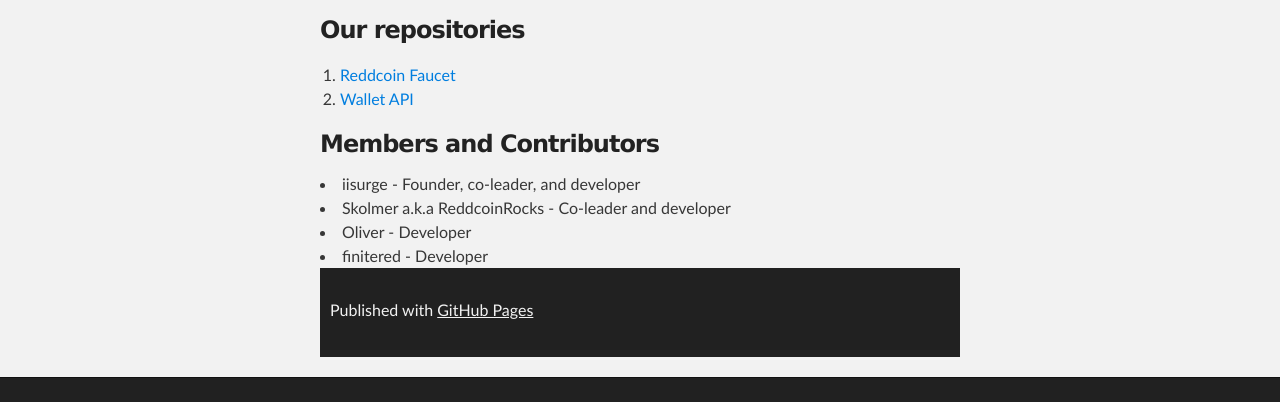
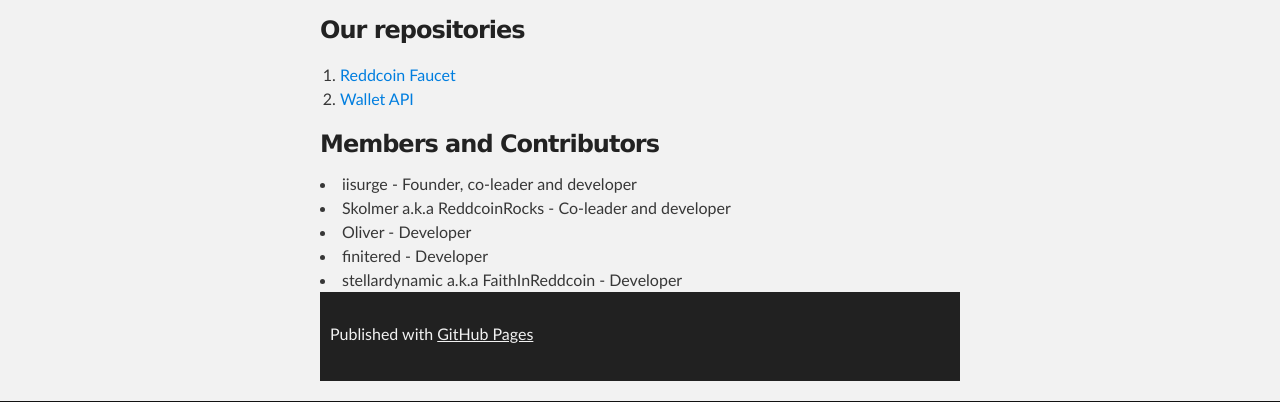
Before and after one commit to Reddhead-devs/reddhead-devs.github.io, a plain HTML site: page index.html in a window 1280 px wide. Shown: the part 660-1062 px from the top of the page. Before the commit the page ends 1038 px from the top, so only its background shows below. Drawn offline with Linux system fonts and the light colour scheme.

Commit message:
Added stellardynamic to contributors list

```diff
--- a/index.html
+++ b/index.html
@@ -30,7 +30,7 @@
         <h3>
 <a id="the-reddcoin-community-development-team" class="anchor" href="#the-reddcoin-community-development-team" aria-hidden="true"><span class="octicon octicon-link"></span></a>The Reddcoin Community development team</h3>
 
-<p><img src="http://reddcoin.rocks/reddhead-devs.png" alt="Reddhead Devs"></p>
+<p><img src="http://reddcoin.rocks/reddhead-devs.png" alt="Reddhead Devs" style="-moz-box-shadow: none; -webkit-box-shadow: none; box-shadow: none;"></p>
 
 <p style="font-weight: bold;">If you are a developer and interested in creating new projects or if you already have a reddcoin related project,
 <a href="https://www.reddcointalk.org/chats/iisurge">let us know</a> and we will send you an invite to reddhead devs on github and/or bitbucket</p>
@@ -47,12 +47,11 @@
 <h3>
 <a id="authors-and-contributors" class="anchor" href="#authors-and-contributors" aria-hidden="true"><span class="octicon octicon-link"></span></a>Members and Contributors</h3>
 <ui>
-<li>iisurge - Founder, co-leader, and developer</li>
+<li>iisurge - Founder, co-leader and developer</li>
 <li>Skolmer a.k.a ReddcoinRocks - Co-leader and developer</li>
 <li>Oliver -  Developer</li>
 <li>finitered - Developer</li>
-
-
+<li>stellardynamic a.k.a FaithInReddcoin - Developer</li>
 </ul>
 
 
```
